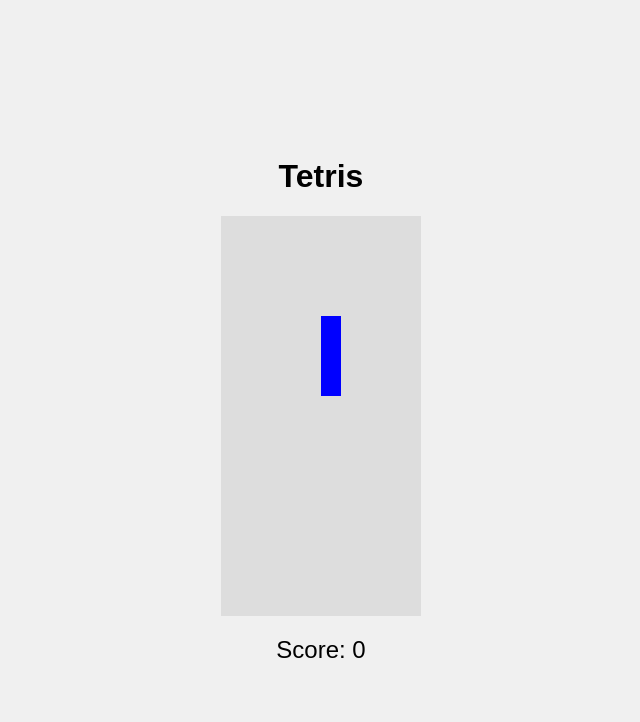
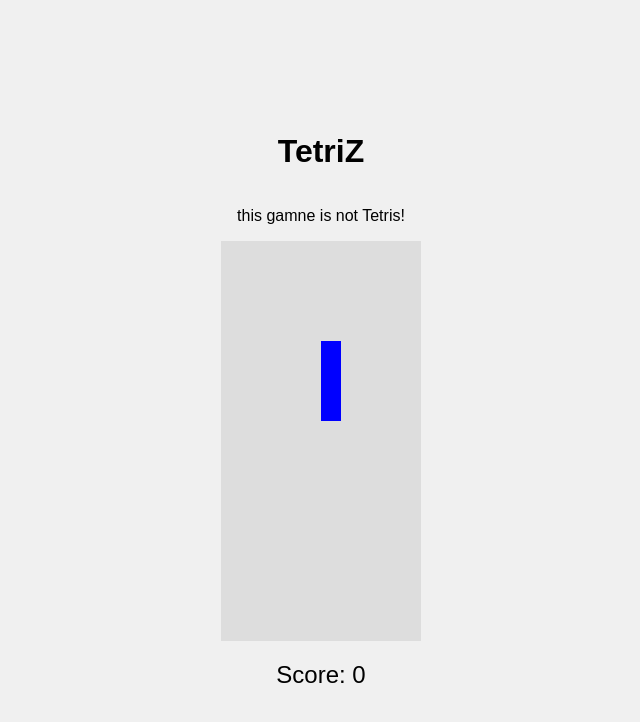
Before and after one commit to VolkanSah/TetriZ, a plain HTML site: page index.html in a window 1280 px wide. Shown: the whole page, without its empty margins (319-959 px from the left). Drawn offline with Linux system fonts and the light colour scheme.

Commit message:
Update index.html

```diff
--- a/index.html
+++ b/index.html
@@ -44,7 +44,8 @@
 </head>
 <body>
     <div class="game-container">
-        <h1>Tetris</h1>
+        <h1>TetriZ</h1>
+        <p>this gamne is not Tetris!</p>
         <div class="grid"></div>
         <div class="score-display">Score: <span id="score">0</span></div>
     </div>
```
